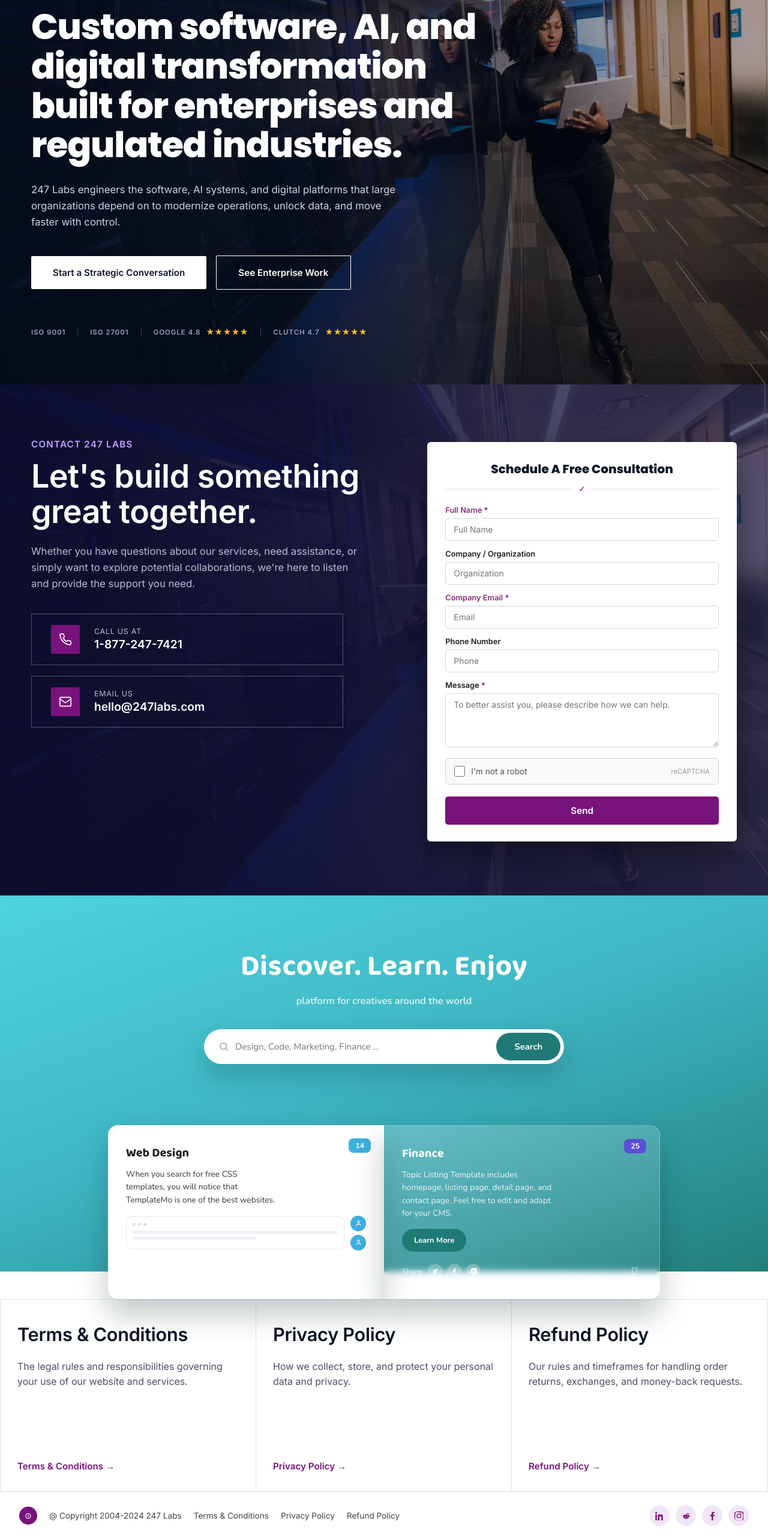
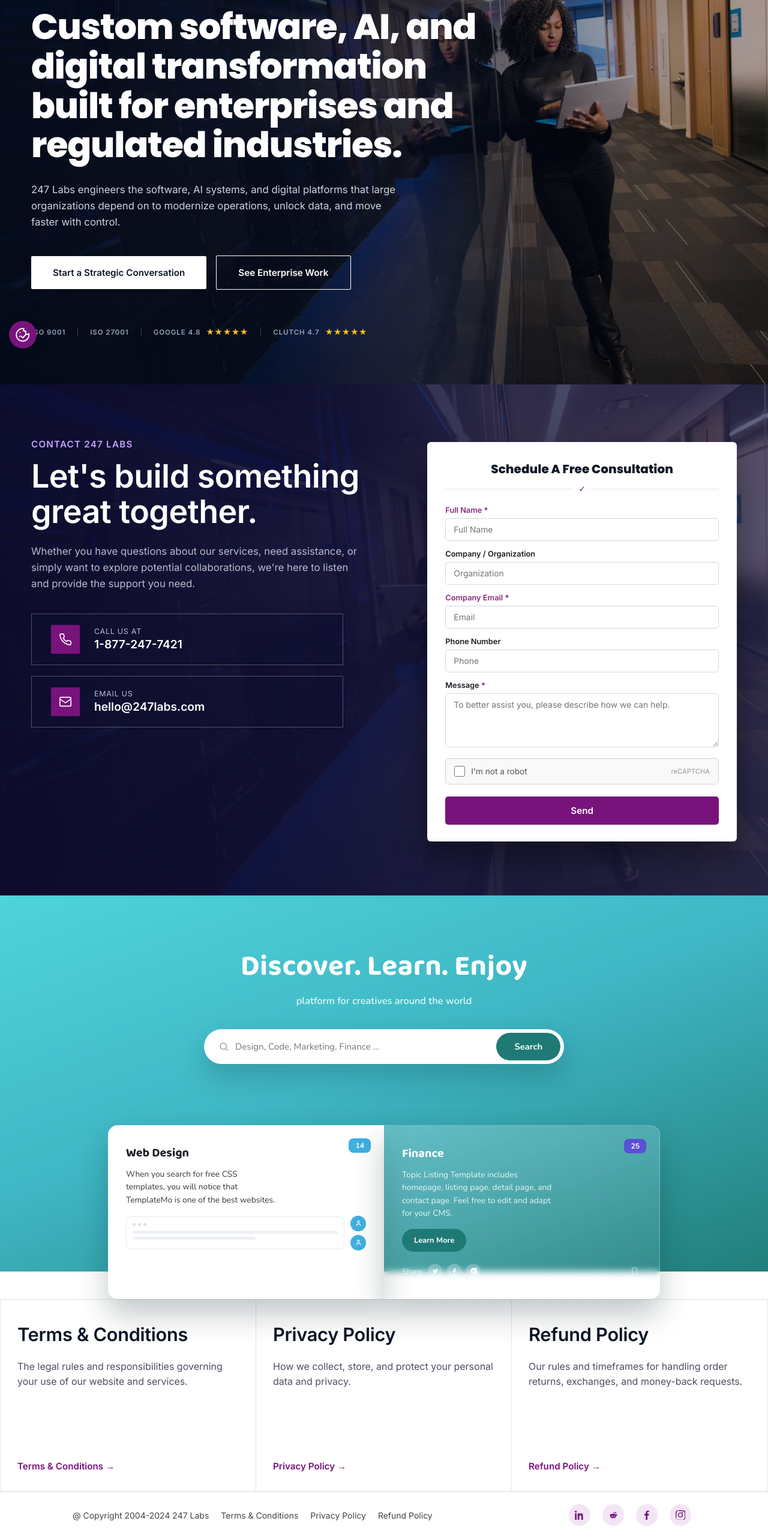
Before and after one commit to Khizarkhan280/maidahussain, a React (Vite) app in the folder client/: page / in a window 1280 px wide. Shown: the part 204-2770 px from the top of the page at 60% size. Built offline with nearby package versions, Linux system fonts and the light colour scheme.

Commit message:
Fixed Footer

```diff
--- a/client/src/components/Footer.jsx
+++ b/client/src/components/Footer.jsx
@@ -1,18 +1,34 @@
 export default function Footer() {
   return (
     <footer>
+      {/* Fixed cookie button: stays in the bottom-left corner on every part of the page */}
+      <button type="button" className="cookie-btn" aria-label="Cookie settings">
+        <svg
+          viewBox="0 0 24 24"
+          fill="none"
+          stroke="#fff"
+          strokeWidth="1.6"
+          strokeLinecap="round"
+          strokeLinejoin="round"
+        >
+          {/* cookie body with bites */}
+          <path d="M20.6 10.5A9 9 0 1 1 13.5 3.4A2.5 2.5 0 0 0 16.5 7A2.5 2.5 0 0 0 20.6 10.5Z" />
+          {/* crumbs */}
+          <circle cx="8" cy="9" r="0.9" fill="#fff" stroke="none" />
+          <circle cx="7.5" cy="14.5" r="0.9" fill="#fff" stroke="none" />
+          <circle cx="12" cy="6.5" r="0.7" fill="#fff" stroke="none" />
+          {/* check mark */}
+          <path d="M9.5 14l2.5 2.5 5-5.5" />
+        </svg>
+      </button>
+
       <div className="foot-left">
-        <span className="fmark">
-          <svg viewBox="0 0 24 24" fill="none" stroke="#fff" strokeWidth="2">
-            <circle cx="12" cy="13" r="7" />
-            <path d="M12 9v4l2.5 2.5" />
-          </svg>
-        </span>
         <span>@ Copyright 2004-2024 247 Labs</span>
         <a href="#">Terms &amp; Conditions</a>
         <a href="#">Privacy Policy</a>
         <a href="#">Refund Policy</a>
       </div>
+
       <div className="foot-social">
         <a href="#" aria-label="LinkedIn">
           <svg viewBox="0 0 24 24">
--- a/client/src/index.css
+++ b/client/src/index.css
@@ -1895,7 +1895,10 @@
 
   border-top: 1px solid #eee;
 
-  padding: 22px 32px;
+  min-height: 77px;
+
+  /* left padding leaves room for the fixed cookie button (15px + 46px + 60px gap) */
+  padding: 12px clamp(20px, 10vw, 152px) 12px 121px;
 
   display: flex;
 
@@ -1908,6 +1911,54 @@
   gap: 14px;
 }
 
+
+/* ---------- FIXED COOKIE BUTTON ---------- */
+
+.cookie-btn {
+  position: fixed;
+
+  left: 15px;
+  bottom: 15px;
+
+  z-index: 90;
+
+  width: 46px;
+  height: 46px;
+
+  border: none;
+  border-radius: 50%;
+
+  background: var(--purple);
+
+  display: flex;
+
+  align-items: center;
+
+  justify-content: center;
+
+  cursor: pointer;
+
+  box-shadow: 0 4px 14px rgba(0, 0, 0, 0.22);
+
+  transition:
+    transform 0.2s ease,
+    background 0.2s ease;
+}
+
+.cookie-btn:hover {
+  background: var(--purple-dark);
+
+  transform: scale(1.06);
+}
+
+.cookie-btn svg {
+  width: 28px;
+  height: 28px;
+}
+
+
+/* ---------- LEFT: COPYRIGHT + LINKS ---------- */
+
 .foot-left {
   display: flex;
 
@@ -1917,50 +1968,39 @@
 
   flex-wrap: wrap;
 
-  font-size: 0.85rem;
+  font-family: "Inter", sans-serif;
+
+  font-size: 14px;
 
   color: #444;
-}
-
-.foot-left .fmark {
-  width: 30px;
-  height: 30px;
-
-  border-radius: 50%;
-
-  background: var(--purple);
-
-  display: flex;
-
-  align-items: center;
-
-  justify-content: center;
-}
-
-.foot-left .fmark svg {
-  width: 14px;
-  height: 14px;
-
-  stroke: #fff;
 }
 
 .foot-left a {
   color: #444;
-}
+
+  transition: color 0.2s ease;
+}
+
+.foot-left a:hover {
+  color: var(--purple);
+}
+
+
+/* ---------- RIGHT: SOCIAL ICONS ---------- */
 
 .foot-social {
   display: flex;
 
-  gap: 10px;
+  gap: 20px;
 }
 
 .foot-social a {
-  width: 34px;
-  height: 34px;
+  width: 36px;
+  height: 36px;
 
   border-radius: 50%;
 
-  background: #f1e6f7;
+  background: #f3e5f5;
 
   display: flex;
 
@@ -1982,8 +2022,23 @@
 }
 
 .foot-social svg {
-  width: 15px;
-  height: 15px;
+  width: 16px;
+  height: 16px;
 
   fill: currentColor;
 }
+
+
+@media (max-width: 700px) {
+  footer {
+    padding: 14px 20px 14px 76px;
+  }
+
+  .foot-left {
+    gap: 8px 16px;
+  }
+
+  .foot-social {
+    gap: 12px;
+  }
+}
```
